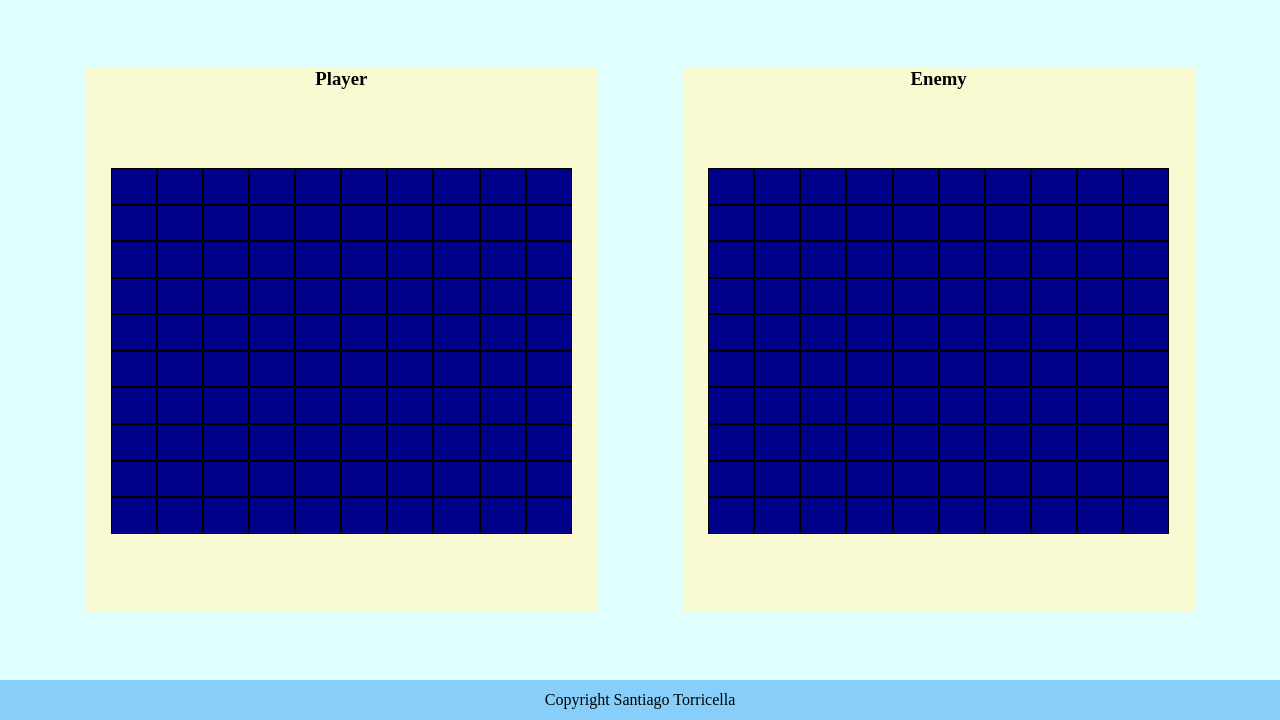
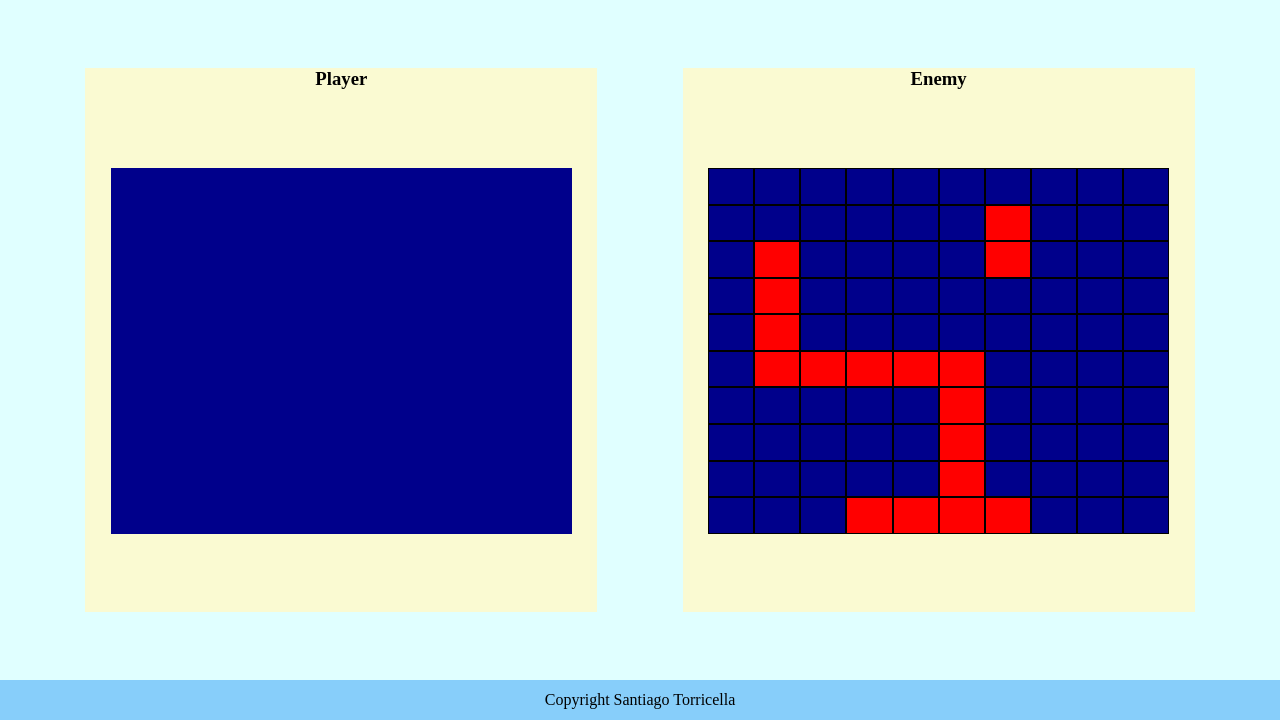
Before and after one commit to SantiagoTorricella/battleship, a website built with webpack: page dist/index.html in a window 1280 px wide. Shown: the part 80-800 px from the top of the page. Built offline with nearby package versions, Linux system fonts and the light colour scheme.

Commit message:
Added styles for Ai placed ships Try to identify errors

```diff
--- a/src/ai.js
+++ b/src/ai.js
@@ -13,11 +13,11 @@ function aiFactory() {
       return [x, y];
     },
     aiAttack(board) {
-      let randomNumbers = this.makeRandomNumber();
-      let x = randomNumbers[0];
-      let y = randomNumbers[1];
       let flag = true;
       while (flag) {
+        let randomNumbers = this.makeRandomNumber();
+        let x = randomNumbers[0];
+        let y = randomNumbers[1];
         if (
           this.turn === true &&
           !this.attackedArray.some((e) => e.x === x && e.y === y)
--- a/src/factorys.js
+++ b/src/factorys.js
@@ -5,9 +5,9 @@ let rows = 10;
 let cols = 10;
 
 // factory function for ships
-function shipFactory(length) {
+function shipFactory(largo) {
   return {
-    length: length,
+    length: largo,
     hitTimes: 0,
     hit() {
       this.hitTimes++;
@@ -44,43 +44,53 @@ class GameBoard {
   getGameBoard() {
     return this.gameBoardArray;
   }
-  checkCollision(length, x, y, isHorizontal) {
-    let i = 0;
-    if (isHorizontal) {
-      for (i = x; i < x + length; i++) {
-        if (this.gameBoardArray[i][y].shipName !== undefined) return true;
+
+  checkValidPlacement(length, x, y, isVertical) {
+    if (x > 10 || x < 0 || y > 10 || y < 0) return false;
+    if (length + x > 10 && isVertical === true) return false;
+    if (length + y > 10 && isVertical === false) return false;
+    if (isVertical) {
+      for (let i = x; i < x + length; i++) {
+        if (this.gameBoardArray[i][y].shipName != undefined) return true;
       }
     }
-    if (!isHorizontal) {
-      for (i = y; i < y + length; i++) {
-        if (this.gameBoardArray[x][i].shipName !== undefined) return true;
+    if (!isVertical) {
+      for (let i = y; i < y + length - 1; i++) {
+        if (this.gameBoardArray[x][i].shipName != undefined) return true;
       }
     }
-    return false;
-  }
-  checkValidPlacement(length, x, y, isHorizontal) {
-    if (this.checkCollision()) return false;
-    if (x > 10 || x < 0 || y > 10 || y < 0) return false;
-    if (length + x > 10 && isHorizontal === true) return false;
-    if (length + y > 10 && isHorizontal === false) return false;
     return true;
   }
-  placeShip(ship, x, y, isHorizontal) {
+  placeShip(ship, x, y, isVertical) {
     let i = 0;
-    if (this.checkValidPlacement(ship.length, x, y, isHorizontal)) {
-      if (isHorizontal) {
+    if (isVertical) {
       for (i = x; i < x + ship.length; i++) {
         this.gameBoardArray[i][y].shipName = ship;
         this.gameBoardArray[i][y].shipIndex = i;
       }
     }
-      if (!isHorizontal) {
+    if (!isVertical) {
       for (i = y; i < y + ship.length; i++) {
         this.gameBoardArray[x][i].shipName = ship;
         this.gameBoardArray[x][i].shipIndex = i;
       }
     }
     this.placedShips.push(ship);
+    return true;
+  }
+  placeRandomShip(ship) {
+    let x;
+    let y;
+    let randomBoolean;
+    let flag = true;
+    while (flag) {
+      x = Math.floor(Math.random() * rows);
+      y = Math.floor(Math.random() * cols);
+      randomBoolean = Math.random() < 0.5;
+      if (this.checkValidPlacement(ship.length, x, y, randomBoolean)) {
+        this.placeShip(ship, x, y, randomBoolean);
+        flag = false;
+      }
     }
   }
   reciveAttack(x, y) {
--- a/src/index.js
+++ b/src/index.js
@@ -4,17 +4,60 @@ import { playerFactory } from "./factorys.js";
 import { GameBoard } from "./factorys.js";
 import "./styles/style.css";
 
+// create gameBoards
+let playerBoard = new GameBoard();
+let aiBoard = new GameBoard();
+
+// create all ships in the game
+let playerDestroyer = shipFactory(2);
+let playerSubmarine = shipFactory(3);
+let playerCruiser = shipFactory(3);
+let playerBattleship = shipFactory(4);
+let playerCarrier = shipFactory(5);
+
+let aiDestroyer = shipFactory(2);
+let aiSubmarine = shipFactory(3);
+let aiCruiser = shipFactory(3);
+let aiBattleship = shipFactory(4);
+let aiCarrier = shipFactory(5);
+
+// create cells for the gameboard
 function createBoard(boardName) {
-  const playerBoard = document.querySelector(`.${boardName}`);
+  const board = document.querySelector(`.${boardName}`);
   for (let i = 0; i < 10; i++) {
     for (let j = 0; j < 10; j++) {
       let cell = document.createElement("div");
       cell.classList.add("cell");
-      cell.setAttribute("x", i);
-      cell.setAttribute("y", j);
-      playerBoard.appendChild(cell);
+      cell.dataset.x = i;
+      cell.dataset.y = j;
+      board.appendChild(cell);
     }
   }
 }
-createBoard("player-board");
+
 createBoard("ai-board");
+
+// place ai ships in the ai-board
+function placeAiShips() {
+  aiBoard.placeRandomShip(aiDestroyer);
+  aiBoard.placeRandomShip(aiSubmarine);
+  aiBoard.placeRandomShip(aiCruiser);
+  aiBoard.placeRandomShip(aiBattleship);
+  aiBoard.placeRandomShip(aiCarrier);
+}
+
+function colorShips() {
+  for (let i = 0; i < 10; i++) {
+    for (let j = 0; j < 10; j++) {
+      if (aiBoard.gameBoardArray[i][j].shipName != undefined) {
+        let cell = document.querySelector(`[data-x="${i}"][data-y="${j}"]`);
+        cell.style.backgroundColor = "red";
+      }
+    }
+  }
+}
+
+placeAiShips();
+colorShips();
+
+console.log(aiBoard.gameBoardArray);
--- a/src/styles/style.css
+++ b/src/styles/style.css
@@ -61,6 +61,7 @@ footer {
 /* ELEMENTS */
 
 .cell {
+  cursor: pointer;
   box-sizing: border-box;
   width: 10%;
   height: 10%;
```
Also changed, not shown: dist/main.js, 1 other file. Lines whose indentation alone changed are shown as unchanged.
